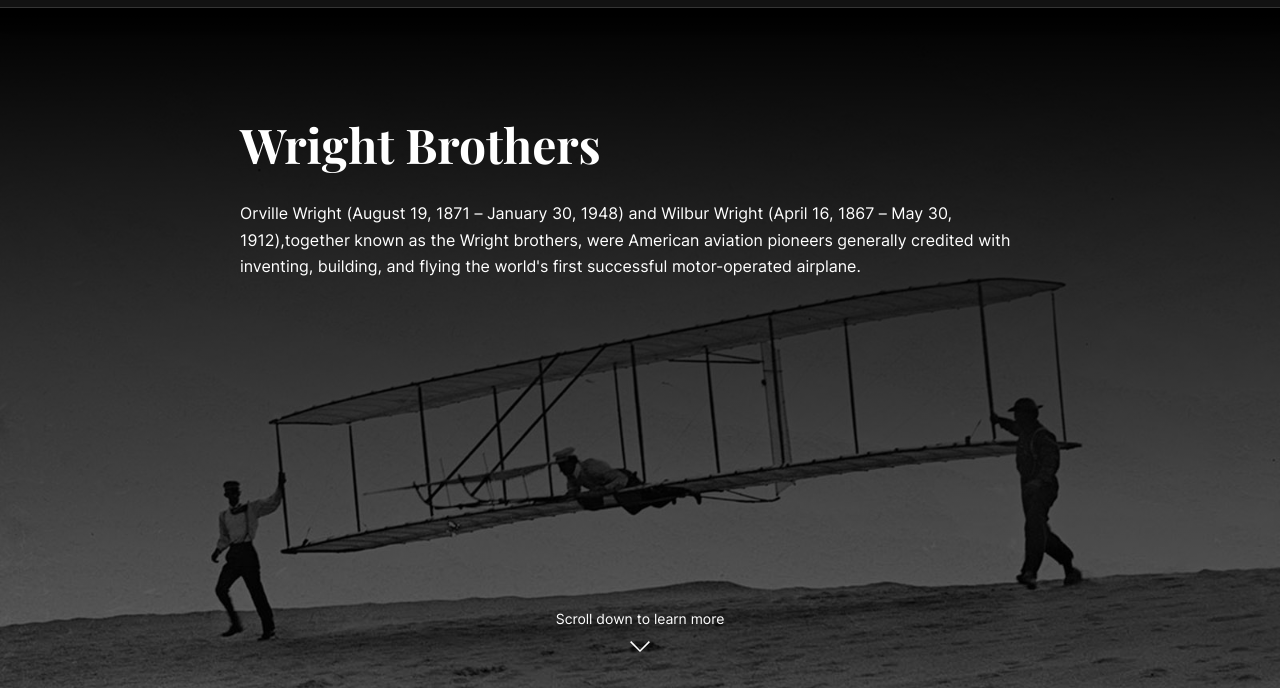
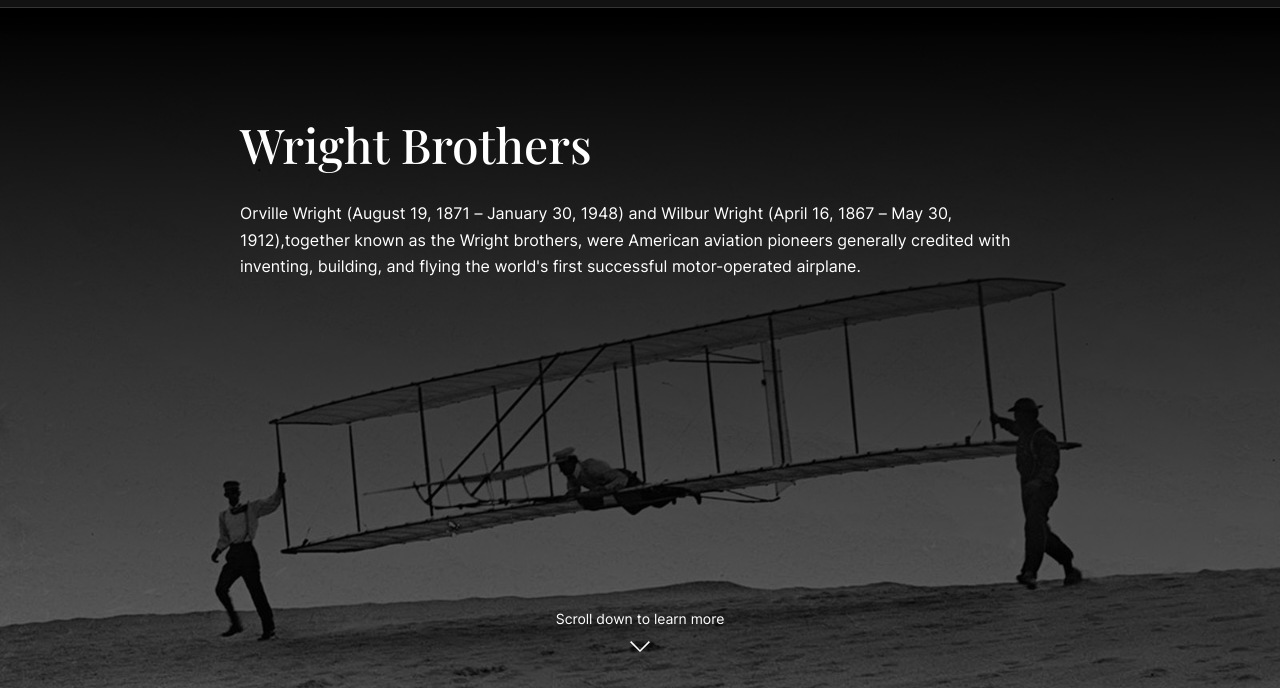
Before and after one commit to rainmrn/comp-lesson-15, a plain HTML site: page index.html in a window 1280 px wide. Shown: the part 61-749 px from the top of the page. Drawn offline with Linux system fonts and the light colour scheme; a web font is replaced by a local one.

Commit message:
Change font weight of h1 and h2

```diff
--- a/style.css
+++ b/style.css
@@ -32,8 +32,8 @@ body {
 
 h1,
 h2 {
-    font-family: "Playfair Display", serif;
-    font-weight: 700;
+    font-family: "Playfair Display", 'Times New Roman', Times, serif;
+    font-weight: 500;
 }
 
 .container-60 {
```
